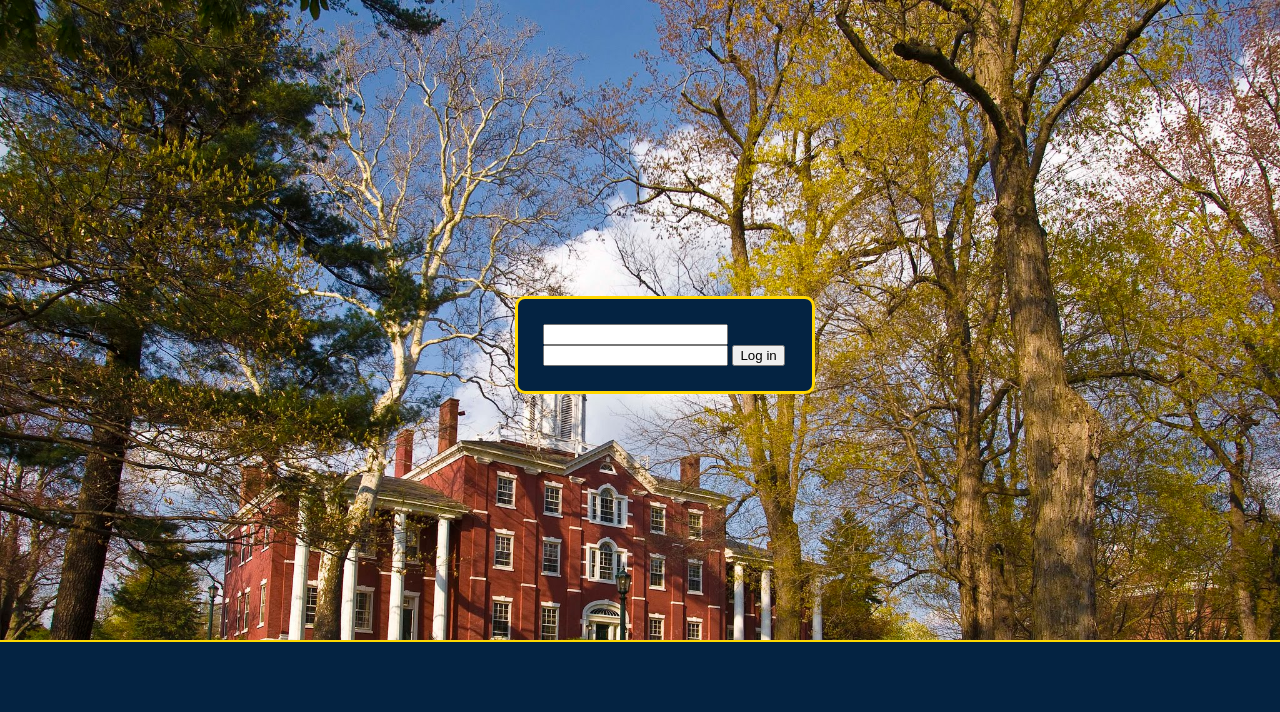
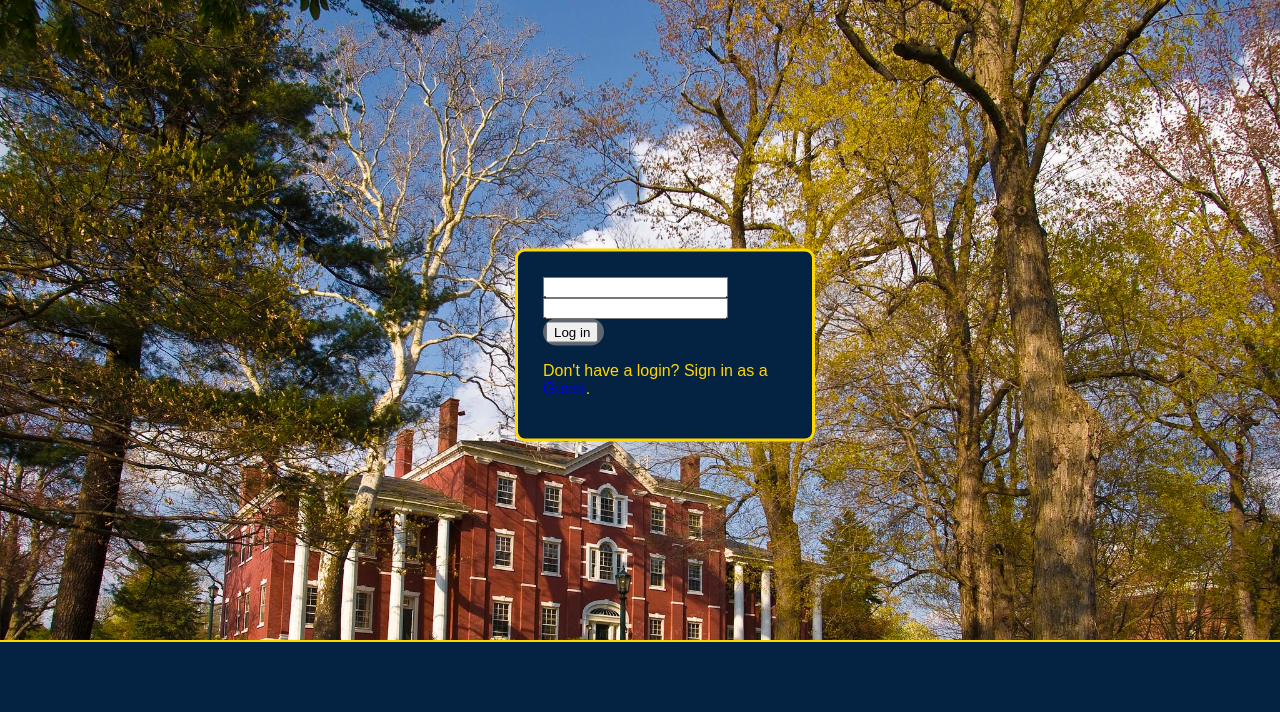
Before and after one commit to GatorEducator/advisagator, a Flask app: page /login in a window 1280 px wide. Shown: the part 88-800 px from the top of the page. Run offline with Flask 2, Linux system fonts and the light colour scheme.

Commit message:
Updated login page, however the stylesheet is designed for a link and not a button so it will look goofy for now.

```diff
--- a/src/templates/login.html
+++ b/src/templates/login.html
@@ -14,8 +14,12 @@
         <form action="/login" method="POST">
             <input type="email" name="email">
             <input type="password" name="password">
+            <div class="button">
             <input type="submit" value="Log in">
+            </div>
         </form>
+
+      <p>Don't have a login? Sign in as a <a href="#" style="text-decoration: none;">Guest</a>.</p>
         </div>
       </main>
     </body>
```
